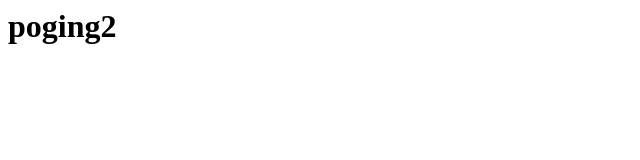
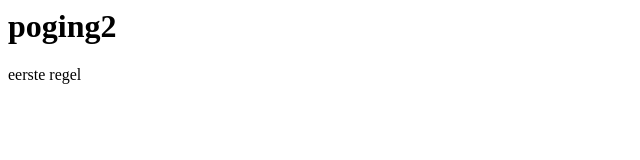
Before and after one commit to emmaustest/robsan2, a plain HTML site: page index.html in a window 1280 px wide. Shown: the full height of the page, 0-640 px from the left. Drawn offline with Linux system fonts and the light colour scheme.

Commit message:
inhoud erbij

```diff
--- a/index.html
+++ b/index.html
@@ -1,5 +1,6 @@
 <html>
 <body>
     <h1>poging2</h1>
+    eerste regel
 </body>
 </html>
```
